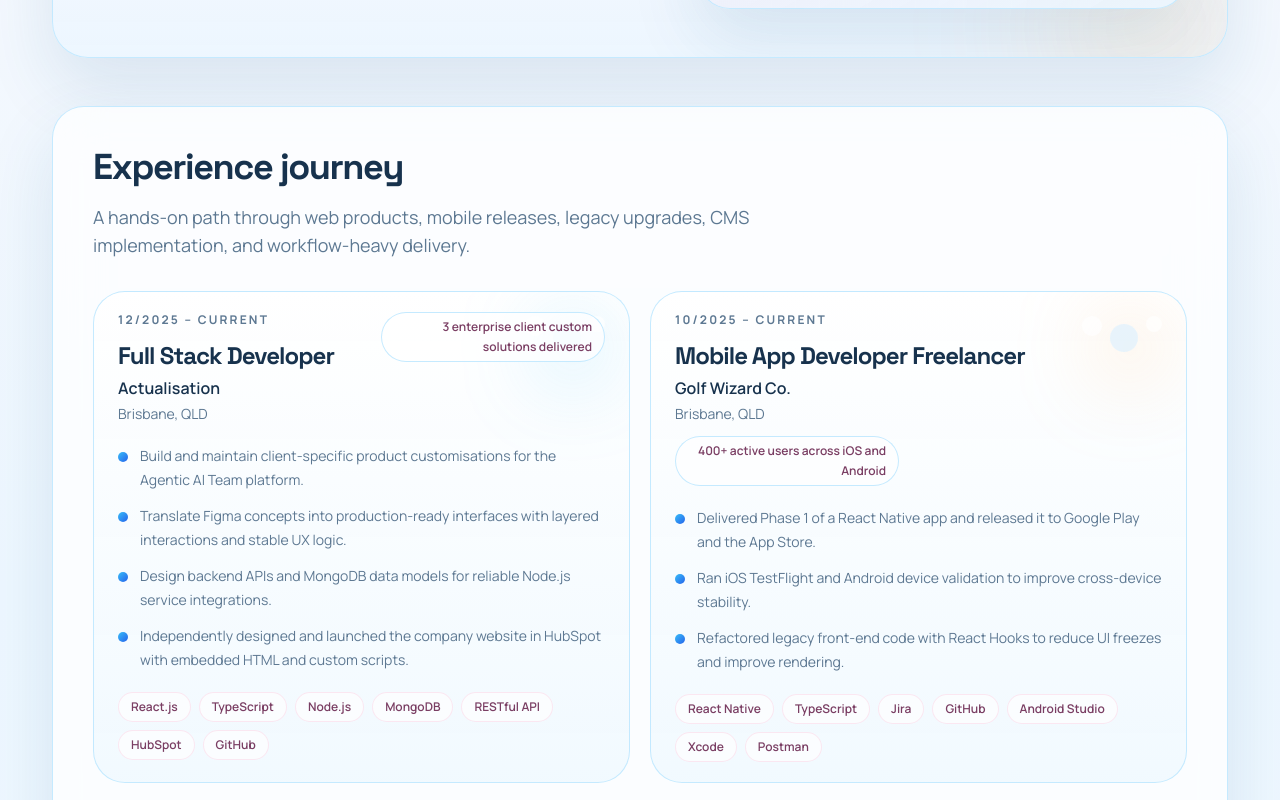
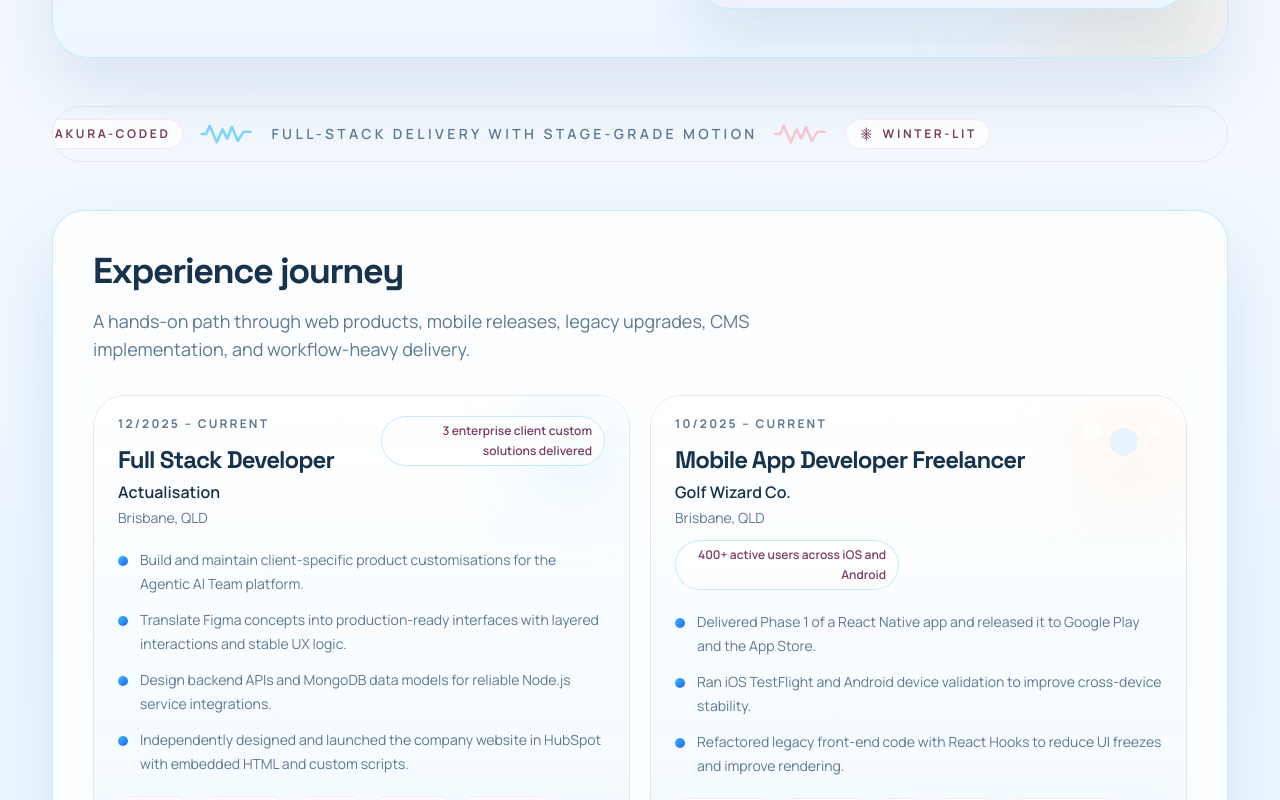
Before and after one commit to Daniel-Kai-WANG/Daniel-Wang-Latest-Portfolio, a React (Vite) app: page / in a window 1280 px wide. Shown: the part 1040-1840 px from the top of the page. Built offline with nearby package versions, Linux system fonts and the light colour scheme.

Commit message:
feat: add signature motion effects

```diff
--- a/src/App.tsx
+++ b/src/App.tsx
@@ -4,12 +4,14 @@ import { ExperienceSection } from './components/sections/ExperienceSection'
 import { HeroSection } from './components/sections/HeroSection'
 import { ProjectsSection } from './components/sections/ProjectsSection'
 import { ResumeUnavailableSection } from './components/sections/ResumeUnavailableSection'
+import { SignatureDivider } from './components/sections/SignatureDivider'
 import { TechStackSection } from './components/sections/TechStackSection'
 
 function App() {
   return (
     <PageShell>
       <HeroSection />
+      <SignatureDivider />
       <ExperienceSection />
       <TechStackSection />
       <ProjectsSection />
--- a/src/components/sections/ContactSection.tsx
+++ b/src/components/sections/ContactSection.tsx
@@ -1,3 +1,4 @@
+import { motion } from 'framer-motion'
 import { profile } from '../../data/profile'
 import { Reveal } from '../animation/Reveal'
 import {
@@ -50,30 +51,48 @@ export function ContactSection() {
               const Icon = iconByLabel[link.label as keyof typeof iconByLabel] ?? LinkIcon
 
               return (
-                <a
+                <motion.a
                   key={link.label}
                   href={link.href}
                   target={link.href.startsWith('http') ? '_blank' : undefined}
                   rel={link.href.startsWith('http') ? 'noreferrer' : undefined}
-                  className="group rounded-[1.8rem] border p-5 transition-transform hover:-translate-y-1"
-                  style={{
-                    borderColor: 'var(--color-border)',
-                    background: 'color-mix(in srgb, var(--color-surface) 86%, transparent)',
+                  className="group relative overflow-hidden rounded-[1.8rem] border p-5 transition-transform hover:-translate-y-1"
+                  whileHover={{
+                    y: -8,
+                    scale: 1.01,
+                    rotateX: 3,
+                    rotateY: -3,
                   }}
+                  transition={{ type: 'spring', stiffness: 220, damping: 18 }}
+                  style={{ transformStyle: 'preserve-3d' }}
                 >
-                  <div className="flex items-center justify-between">
+                  <div
+                    className="absolute inset-y-0 left-[-24%] w-1/3 -skew-x-12 opacity-70"
+                    style={{
+                      background:
+                        'linear-gradient(90deg, transparent, rgba(255,255,255,0.22), transparent)',
+                    }}
+                  />
+                  <div
+                    className="absolute inset-0"
+                    style={{
+                      borderColor: 'var(--color-border)',
+                      background: 'color-mix(in srgb, var(--color-surface) 86%, transparent)',
+                    }}
+                  />
+                  <div className="relative flex items-center justify-between">
                     <div className="flex size-11 items-center justify-center rounded-2xl bg-[var(--soft-accent)] text-[var(--color-text)]">
                       <Icon className="size-5" />
                     </div>
                     <ArrowUpRightIcon className="size-4 text-[var(--color-muted)] transition-transform group-hover:translate-x-1 group-hover:-translate-y-1" />
                   </div>
-                  <p className="mt-5 text-xs font-bold uppercase tracking-[0.18em] text-[var(--color-muted)]">
+                  <p className="relative mt-5 text-xs font-bold uppercase tracking-[0.18em] text-[var(--color-muted)]">
                     {link.label}
                   </p>
-                  <p className="mt-2 text-sm font-semibold leading-6 text-[var(--color-text)]">
+                  <p className="relative mt-2 text-sm font-semibold leading-6 text-[var(--color-text)]">
                     {link.value}
                   </p>
-                </a>
+                </motion.a>
               )
             })}
 
--- a/src/components/sections/ExperienceSection.tsx
+++ b/src/components/sections/ExperienceSection.tsx
@@ -1,3 +1,4 @@
+import { motion } from 'framer-motion'
 import { experiences } from '../../data/experience'
 import { useTheme } from '../../hooks/useTheme'
 import { Reveal } from '../animation/Reveal'
@@ -16,17 +17,44 @@ export function ExperienceSection() {
 
         <div className="mt-8 grid gap-5 lg:grid-cols-2">
           {experiences.map((item, index) => (
-            <article
+            <motion.article
               key={`${item.company}-${item.date}`}
               className="relative overflow-hidden rounded-[2rem] border px-5 py-5 sm:px-6"
-              style={{
-                borderColor: 'var(--color-border)',
-                background:
-                  theme === 'light'
-                    ? 'linear-gradient(180deg, rgba(255,255,255,0.92), rgba(240,249,255,0.9))'
-                    : 'linear-gradient(180deg, rgba(255,255,255,0.05), rgba(124,92,255,0.06))',
+              whileHover={{
+                y: -8,
+                scale: 1.01,
+                rotateX: theme === 'light' ? 2 : 3,
+                rotateY: theme === 'light' ? -2 : 2,
               }}
+              transition={{ type: 'spring', stiffness: 220, damping: 18 }}
+              style={{ transformStyle: 'preserve-3d' }}
             >
+              <motion.div
+                className="absolute inset-y-0 left-[-32%] w-1/3 -skew-x-12"
+                animate={{ x: ['-140%', '300%'] }}
+                transition={{
+                  duration: theme === 'light' ? 7.4 : 5.8,
+                  ease: 'linear',
+                  repeat: Infinity,
+                  repeatDelay: theme === 'light' ? 4 : 3,
+                }}
+                style={{
+                  background:
+                    theme === 'light'
+                      ? 'linear-gradient(90deg, transparent, rgba(255,255,255,0.36), transparent)'
+                      : 'linear-gradient(90deg, transparent, rgba(255,255,255,0.12), transparent)',
+                }}
+              />
+              <div
+                className="absolute inset-0"
+                style={{
+                  borderColor: 'var(--color-border)',
+                  background:
+                    theme === 'light'
+                      ? 'linear-gradient(180deg, rgba(255,255,255,0.92), rgba(240,249,255,0.9))'
+                      : 'linear-gradient(180deg, rgba(255,255,255,0.05), rgba(124,92,255,0.06))',
+                }}
+              />
               <div
                 className="absolute right-4 top-4 h-20 w-20 rounded-full blur-2xl"
                 style={{
@@ -110,7 +138,7 @@ export function ExperienceSection() {
                   ))}
                 </div>
               </div>
-            </article>
+            </motion.article>
           ))}
         </div>
       </section>
--- a/src/components/sections/ProjectsSection.tsx
+++ b/src/components/sections/ProjectsSection.tsx
@@ -1,7 +1,8 @@
+import { motion } from 'framer-motion'
 import { projects } from '../../data/projects'
 import { useTheme } from '../../hooks/useTheme'
 import { Reveal } from '../animation/Reveal'
-import { ArrowUpRightIcon } from '../common/Icons'
+import { ArrowUpRightIcon, WaveformIcon } from '../common/Icons'
 import { SectionHeading } from '../common/SectionHeading'
 
 export function ProjectsSection() {
@@ -17,17 +18,39 @@ export function ProjectsSection() {
 
         <div className="mt-8 grid gap-5 xl:grid-cols-2">
           {projects.map((project) => (
-            <article
+            <motion.article
               key={project.title}
               className="relative overflow-hidden rounded-[2rem] border p-6"
-              style={{
-                borderColor: 'var(--color-border)',
-                background:
-                  theme === 'light'
-                    ? 'linear-gradient(180deg, rgba(255,255,255,0.92), rgba(240,249,255,0.86))'
-                    : 'linear-gradient(180deg, rgba(255,255,255,0.05), rgba(34,211,238,0.04))',
+              whileHover={{
+                y: -10,
+                scale: 1.012,
+                rotateX: theme === 'light' ? 2 : 3,
+                rotateY: theme === 'light' ? -2 : 2,
               }}
+              transition={{ type: 'spring', stiffness: 220, damping: 18 }}
+              style={{ transformStyle: 'preserve-3d' }}
             >
+              <div
+                className="absolute inset-0"
+                style={{
+                  borderColor: 'var(--color-border)',
+                  background:
+                    theme === 'light'
+                      ? 'linear-gradient(180deg, rgba(255,255,255,0.92), rgba(240,249,255,0.86))'
+                      : 'linear-gradient(180deg, rgba(255,255,255,0.05), rgba(34,211,238,0.04))',
+                }}
+              />
+              <motion.div
+                className="absolute left-[-20%] top-0 h-full w-1/3 -skew-x-12"
+                animate={{ x: ['-120%', '360%'] }}
+                transition={{ duration: 6.6, ease: 'linear', repeat: Infinity, repeatDelay: 2.8 }}
+                style={{
+                  background:
+                    theme === 'light'
+                      ? 'linear-gradient(90deg, transparent, rgba(255,255,255,0.36), transparent)'
+                      : 'linear-gradient(90deg, transparent, rgba(255,255,255,0.12), transparent)',
+                }}
+              />
               <div
                 className="absolute inset-x-0 top-0 h-1"
                 style={{
@@ -39,6 +62,9 @@ export function ProjectsSection() {
               />
 
               <div className="relative">
+                <WaveformIcon
+                  className={theme === 'light' ? 'absolute right-0 top-0 h-8 w-16 text-sky-300/40' : 'absolute right-0 top-0 h-8 w-16 text-fuchsia-300/35'}
+                />
                 <div className="flex flex-wrap items-center justify-between gap-3">
                   <span
                     className="inline-flex rounded-full border px-3 py-1 text-[11px] font-bold uppercase tracking-[0.18em]"
@@ -114,7 +140,7 @@ export function ProjectsSection() {
                   </span>
                 </div>
               </div>
-            </article>
+            </motion.article>
           ))}
         </div>
       </section>
--- /dev/null
+++ b/src/components/sections/SignatureDivider.tsx
@@ -0,0 +1,49 @@
+import { motion } from 'framer-motion'
+import { useTheme } from '../../hooks/useTheme'
+import { PetalIcon, SnowflakeIcon, WaveformIcon } from '../common/Icons'
+
+export function SignatureDivider() {
+  const { theme } = useTheme()
+
+  return (
+    <div className="overflow-hidden rounded-[1.8rem] border px-4 py-3 sm:px-5">
+      <motion.div
+        className="flex items-center gap-3 whitespace-nowrap"
+        animate={{ x: ['0%', '-8%', '0%'] }}
+        transition={{ duration: 9, ease: 'easeInOut', repeat: Infinity }}
+      >
+        <span
+          className="inline-flex items-center gap-2 rounded-full border px-3 py-1.5 text-xs font-bold uppercase tracking-[0.22em]"
+          style={{
+            borderColor: 'var(--pill-border)',
+            background: 'var(--pill-background)',
+            color: 'var(--pill-text)',
+          }}
+        >
+          <PetalIcon className="size-4" />
+          Sakura-coded
+        </span>
+        <WaveformIcon
+          className={theme === 'light' ? 'h-7 w-16 text-sky-400/60' : 'h-7 w-16 text-fuchsia-300/60'}
+        />
+        <span className="text-sm font-semibold uppercase tracking-[0.24em] text-[var(--color-muted)]">
+          Full-stack delivery with stage-grade motion
+        </span>
+        <WaveformIcon
+          className={theme === 'light' ? 'h-7 w-16 text-rose-300/60' : 'h-7 w-16 text-cyan-200/60'}
+        />
+        <span
+          className="inline-flex items-center gap-2 rounded-full border px-3 py-1.5 text-xs font-bold uppercase tracking-[0.22em]"
+          style={{
+            borderColor: 'var(--pill-border)',
+            background: 'var(--pill-background)',
+            color: 'var(--pill-text)',
+          }}
+        >
+          <SnowflakeIcon className="size-4" />
+          Winter-lit
+        </span>
+      </motion.div>
+    </div>
+  )
+}
```
